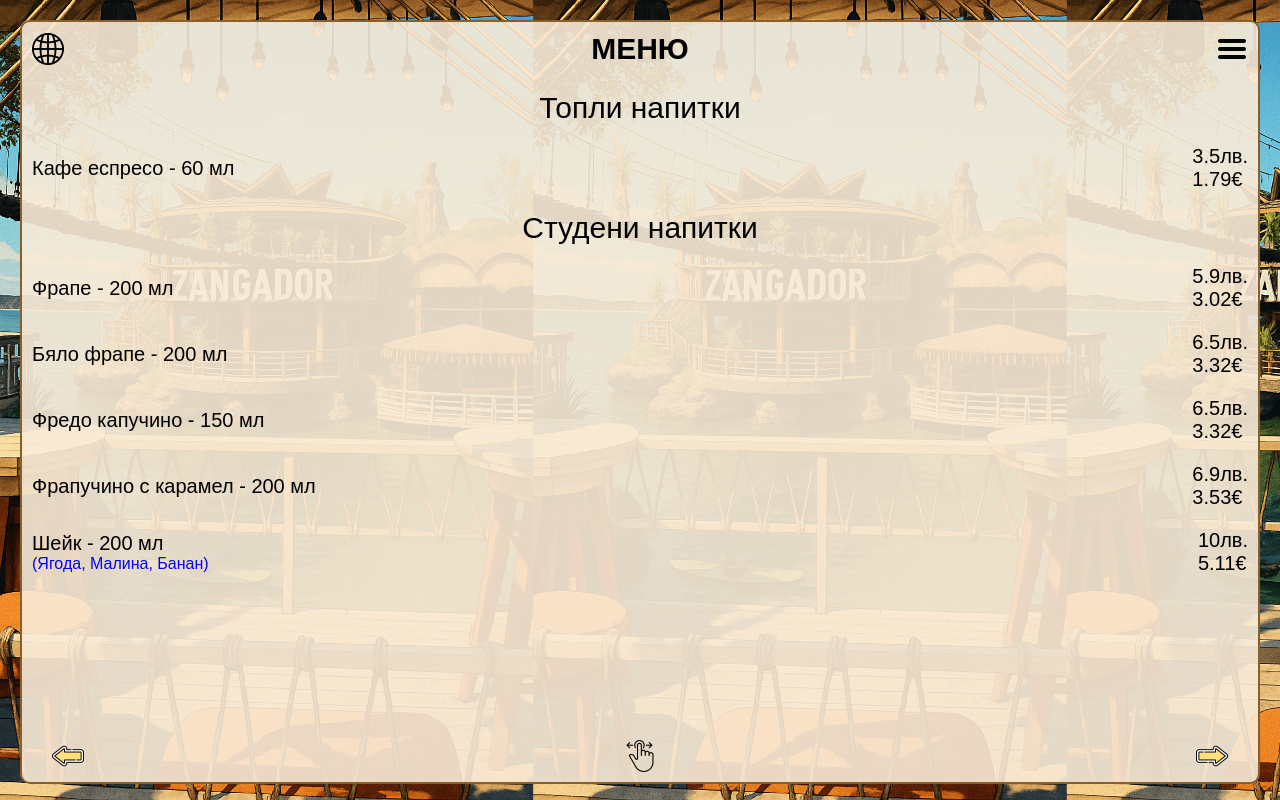
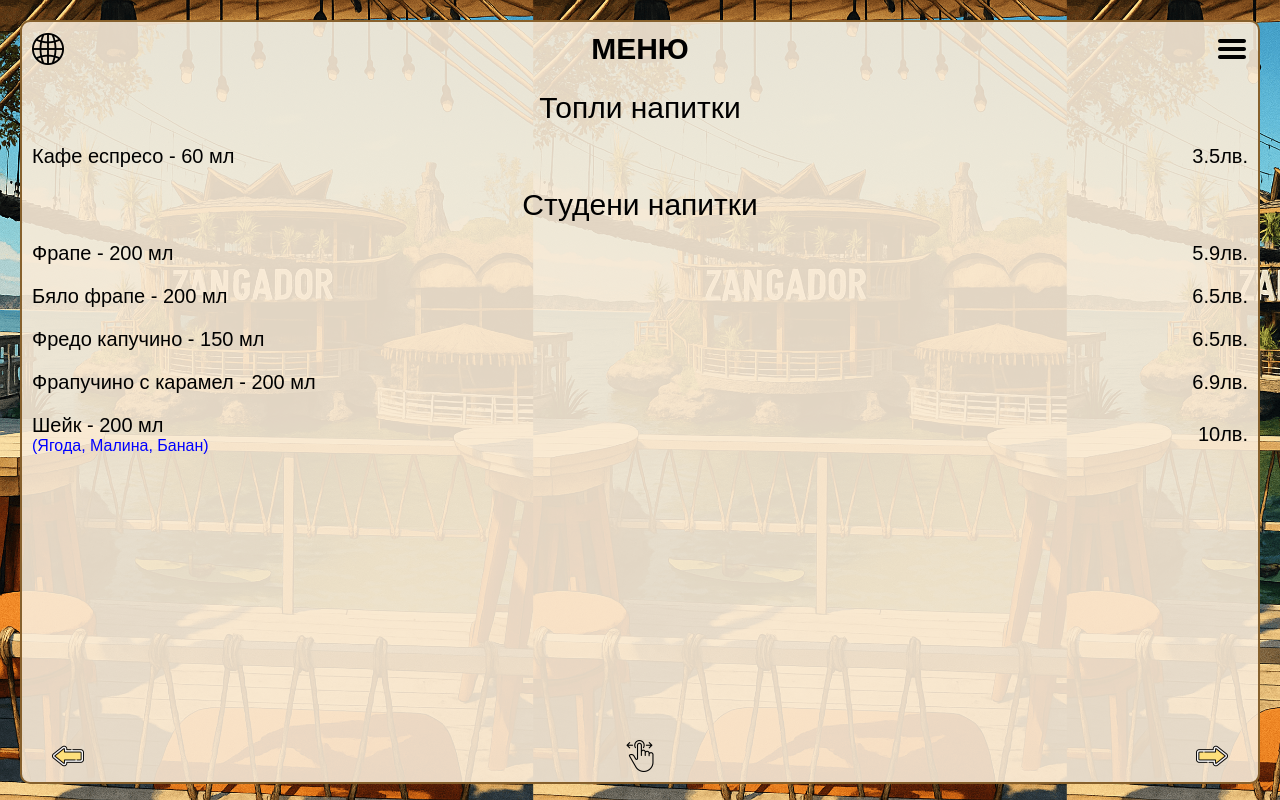
Before and after one commit to sonkich/zangador, a React (Create React App) app: page / in a window 1280 px wide. Built offline with nearby package versions, Linux system fonts and the light colour scheme; a web font is replaced by a local one.

Commit message:
hided EUR

```diff
--- a/src/App.js
+++ b/src/App.js
@@ -142,7 +142,7 @@ function App() {
                                         <div className="price">
                                             {product.price}{english ? 'lv.' : 'лв.'}
                                             <br />
-                                            {Math.round((product.price / 1.95583) * 100) / 100}€
+                                            {/* {Math.round((product.price / 1.95583) * 100) / 100}€ */}
                                         </div>
                                     </div>
                                 })
```
